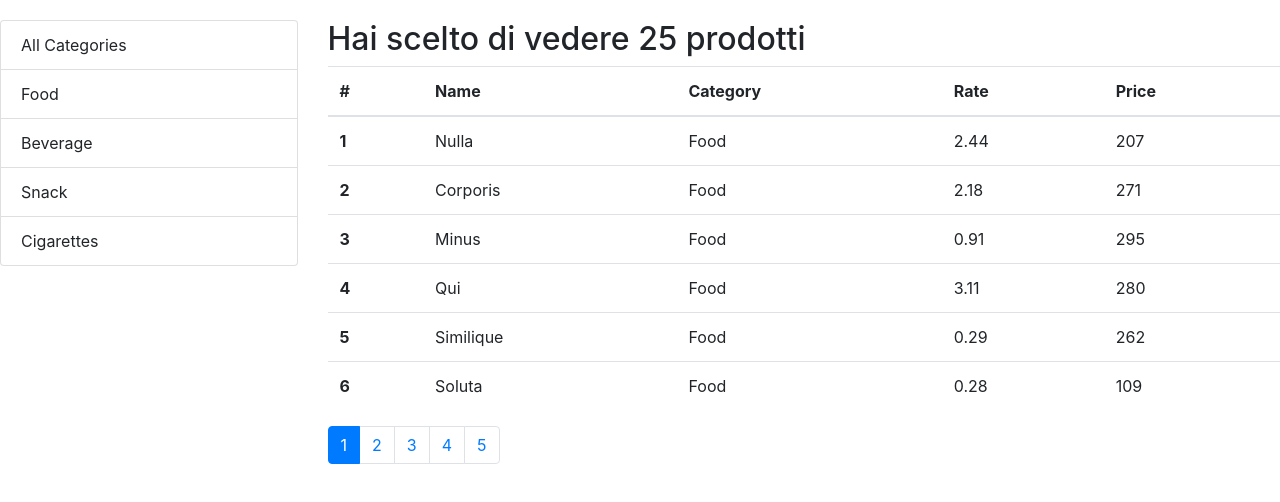
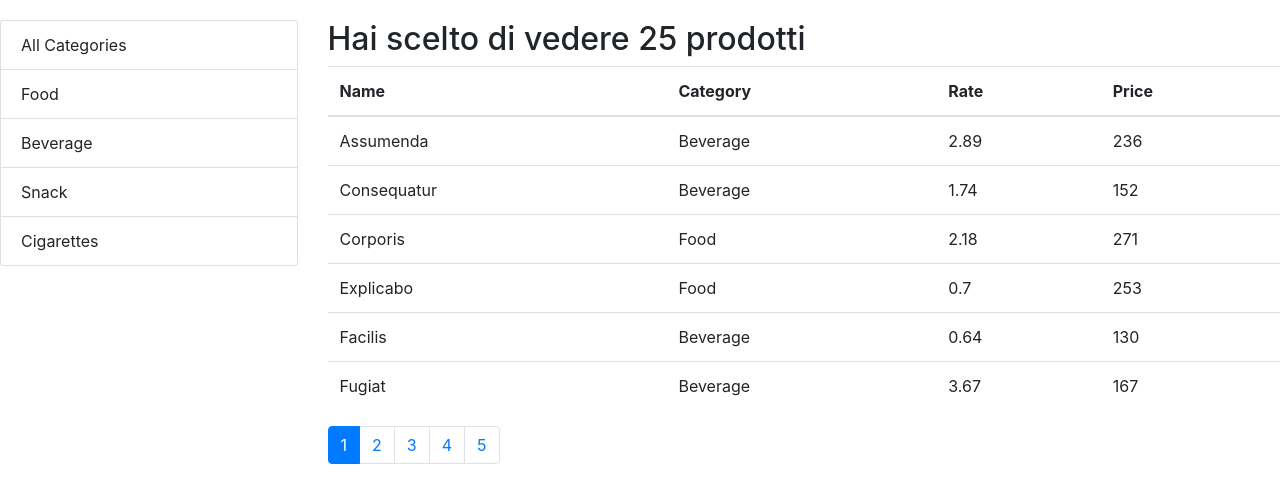
Before and after one commit to KrankMcCannon/eShop-app, a React (Create React App) app: page / in a window 1280 px wide. Shown: the top 502 px of the page. Built offline with nearby package versions, Linux system fonts and the light colour scheme.

Commit message:
update sorting

```diff
--- a/src/Components/Products.jsx
+++ b/src/Components/Products.jsx
@@ -6,6 +6,7 @@ import Pagination from "../Common/Pagination";
 import Table from "./Table";
 import { getAllProducts, getAllCategories } from "../Database/db.js";
 import { paginate } from "../utils/paginate";
+import _ from "lodash";
 
 class Products extends Component {
   state = {
@@ -33,6 +34,17 @@ class Products extends Component {
     this.setState({ selectedCategory: category, currentPage: 1 });
   };
 
+  handleSort = (path) => {
+    const sortColumn = { ...this.state.sortColumn };
+    if (sortColumn.path === path)
+      sortColumn.order = sortColumn.order === "asc" ? "desc" : "asc";
+    else {
+      sortColumn.path = path;
+      sortColumn.order = "asc";
+    }
+    this.setState({ sortColumn });
+  };
+
   render() {
     const {
       cars,
@@ -40,6 +52,7 @@ class Products extends Component {
       selectedCategory,
       pageSize,
       currentPage,
+      sortColumn,
     } = this.state;
 
     const filtered =
@@ -47,7 +60,9 @@ class Products extends Component {
         ? cars.filter((c) => c.category.id === selectedCategory.id)
         : cars;
 
-    const carSorted = paginate(filtered, currentPage, pageSize);
+    const sorted = _.orderBy(filtered, [sortColumn.path], [sortColumn.order]);
+
+    const carSorted = paginate(sorted, currentPage, pageSize);
 
     return (
       <div className="row">
@@ -60,7 +75,7 @@ class Products extends Component {
         </div>
         <div className="col">
           <h2>Hai scelto di vedere {filtered.length} prodotti</h2>
-          <Table carSorted={carSorted} />
+          <Table carSorted={carSorted} onSort={this.handleSort} />
           <Pagination
             itemsCount={filtered.length}
             pageSize={pageSize}
--- a/src/Components/Table.jsx
+++ b/src/Components/Table.jsx
@@ -1,23 +1,26 @@
 import React from "react";
 
 const Table = (props) => {
-  const { carSorted } = props;
+  const { carSorted, onSort } = props;
 
   return (
     <table className="table table-hover">
       <thead>
         <tr>
-          <th scope="col">#</th>
-          <th scope="col" className="clickable">
+          <th onClick={() => onSort("name")} scope="col" className="clickable">
             Name
           </th>
-          <th scope="col" className="clickable">
+          <th
+            onClick={() => onSort("category.name")}
+            scope="col"
+            className="clickable"
+          >
             Category
           </th>
-          <th scope="col" className="clickable">
+          <th onClick={() => onSort("rate")} scope="col" className="clickable">
             Rate
           </th>
-          <th scope="col" className="clickable">
+          <th onClick={() => onSort("price")} scope="col" className="clickable">
             Price
           </th>
         </tr>
@@ -25,7 +28,6 @@ const Table = (props) => {
       <tbody>
         {carSorted.map((car) => (
           <tr key={car.id}>
-            <th scope="row">{car.id}</th>
             <td>{car.name}</td>
             <td>{car.category.name}</td>
             <td>{car.rate}</td>
```
Also changed, not shown: src/Common/TableBody.jsx (added, +10 -0 lines), src/Common/TableHeader.jsx (added, +10 -0 lines).
